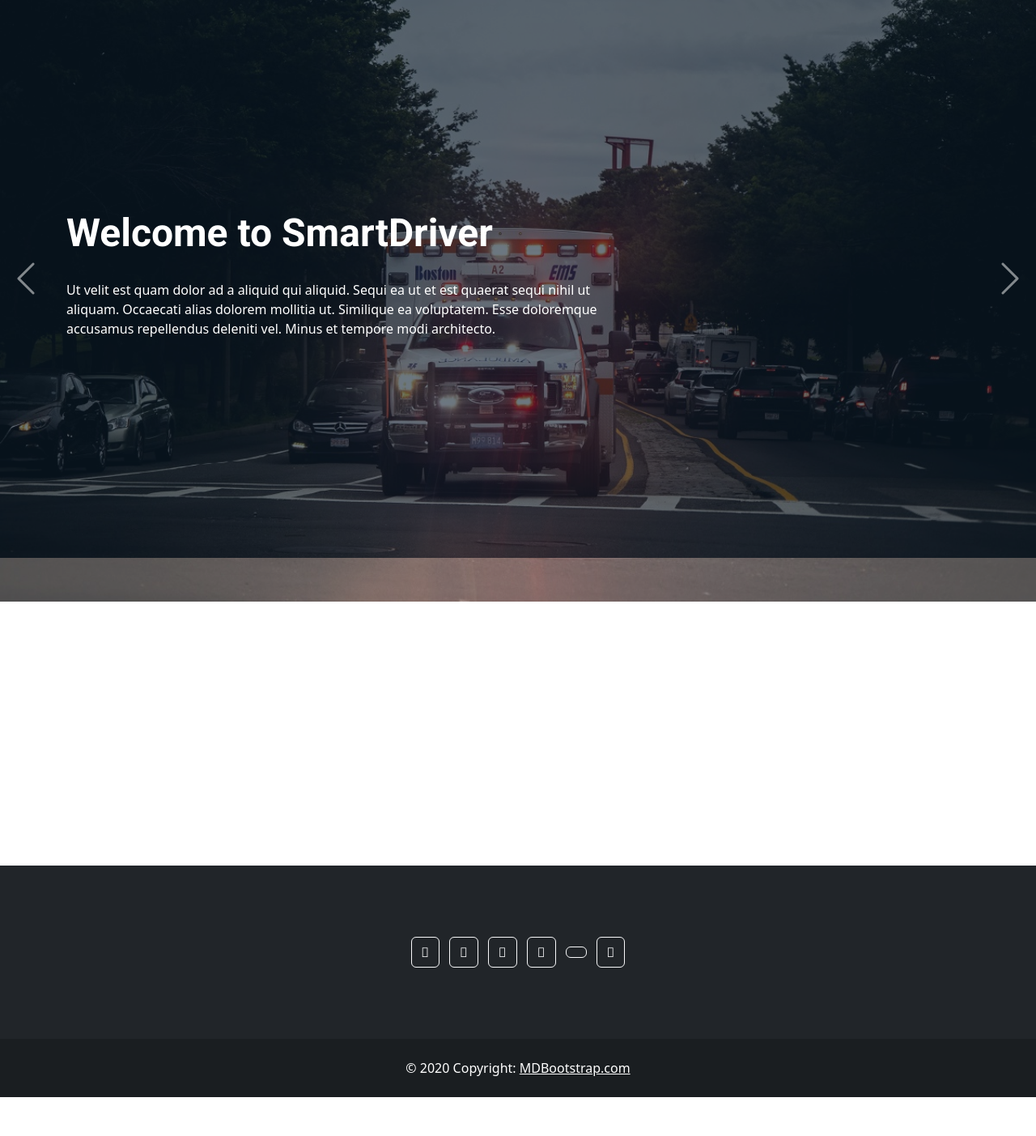
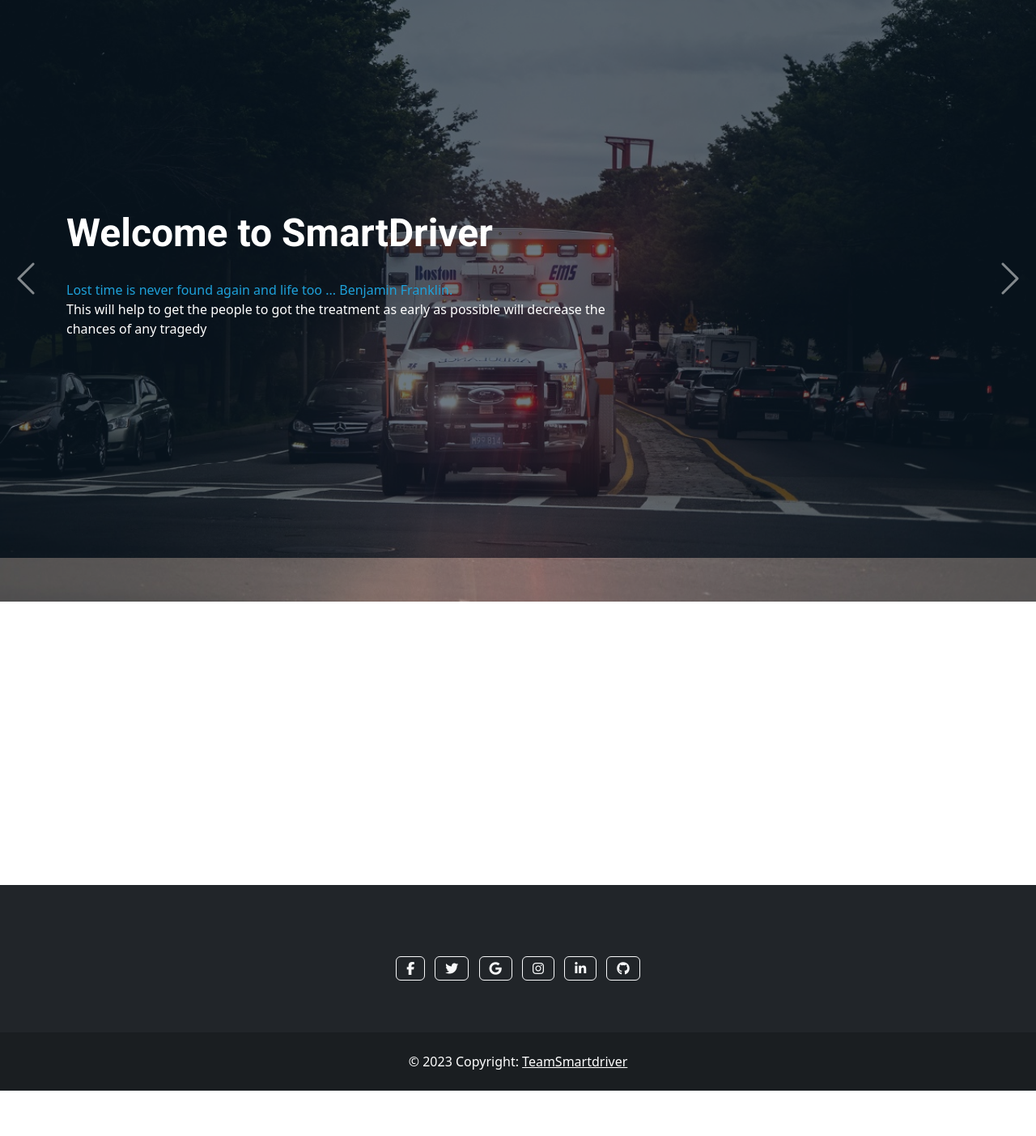
Before and after one commit to sagar-1004/Shebuild-SmartDrivers, a Django app: page / in a window 1280 px wide. Shown: the part 57-1460 px from the top of the page at 81% size. After the commit the page ends 1404 px from the top, so only its background shows below. Run offline with Django 3.2, Linux system fonts and the light colour scheme; some libraries are stand-ins or nearby versions.

Commit message:
final web

```diff
--- a/drivers/drivers/settings.py
+++ b/drivers/drivers/settings.py
@@ -27,7 +27,7 @@ SECRET_KEY = 'django-insecure-vc54*j%bwx4+ym^8ep(@f%g@6s_)+**fzm)7db4b4@%9d@33pl
 # SECURITY WARNING: don't run with debug turned on in production!
 DEBUG = True
 
-ALLOWED_HOSTS = []
+ALLOWED_HOSTS = ['192.168.1.27']
 
 
 # Application definition
--- a/drivers/frontend/templates/footer.html
+++ b/drivers/frontend/templates/footer.html
@@ -1,12 +1,12 @@
 <!-- Remove the container if you want to extend the Footer to full width. -->
 
-<div class=" my-5 mt-4">
+<div class=" my-5 mb-0">
 
-    <footer class="bg-dark text-center text-white">
+    <footer class="bg-dark text-center text-white mb-0" >
     <!-- Grid container -->
     <div class=" p-4 pb-0">
       <!-- Section: Social media -->
-      <section class="mb-4">
+      <section class="mb-0">
         <!-- Facebook -->
         <a class="btn btn-outline-light btn-floating m-1" href="#!" role="button"
           ><i class="fab fa-facebook-f"></i
@@ -43,8 +43,8 @@
 
     <!-- Copyright -->
     <div class="text-center p-4" style="background-color: rgba(0, 0, 0, 0.2);">
-      © 2020 Copyright:
-      <a class="text-white" href="https://mdbootstrap.com/">MDBootstrap.com</a>
+      © 2023 Copyright:
+      <a class="text-white" href="https://mdbootstrap.com/">TeamSmartdriver</a>
     </div>
     <!-- Copyright -->
   </footer>
--- a/drivers/frontend/templates/index.html
+++ b/drivers/frontend/templates/index.html
@@ -17,7 +17,7 @@
   <link href="assets/vendor/boxicons/css/boxicons.min.css" rel="stylesheet">
   <link href="assets/vendor/glightbox/css/glightbox.min.css" rel="stylesheet">
   <link href="assets/vendor/swiper/swiper-bundle.min.css" rel="stylesheet">
-
+  <script src="https://kit.fontawesome.com/b1264e68ca.js" crossorigin="anonymous"></script>
   <!-- Template Main CSS File -->
   <link href="\static\services.css" rel="stylesheet">
   <link href="https://cdn.jsdelivr.net/npm/bootstrap@5.3.0-alpha1/dist/css/bootstrap.min.css" rel="stylesheet" integrity="sha384-GLhlTQ8iRABdZLl6O3oVMWSktQOp6b7In1Zl3/Jr59b6EGGoI1aFkw7cmDA6j6gD" crossorigin="anonymous">
@@ -70,7 +70,7 @@
               <div class="carousel-container">
                 <div class="carousel-content container">
                   <h2 class="animate__animated animate__fadeInDown">Welcome to <span>SmartDriver</span></h2>
-                  <p class="animate__animated animate__fadeInUp">Ut velit est quam dolor ad a aliquid qui aliquid. Sequi ea ut et est quaerat sequi nihil ut aliquam. Occaecati alias dolorem mollitia ut. Similique ea voluptatem. Esse doloremque accusamus repellendus deleniti vel. Minus et tempore modi architecto.</p>
+                  <p class="animate__animated animate__fadeInUp"><span style="color:rgb(30, 161, 218)">Lost time is never found again and life too ...  Benjamin Franklin.</span><br>This will help to get the people to got the treatment as early as possible will decrease the chances of any tragedy </p>
 
                 </div>
               </div>
```
Also changed, not shown: drivers/db.sqlite3.
